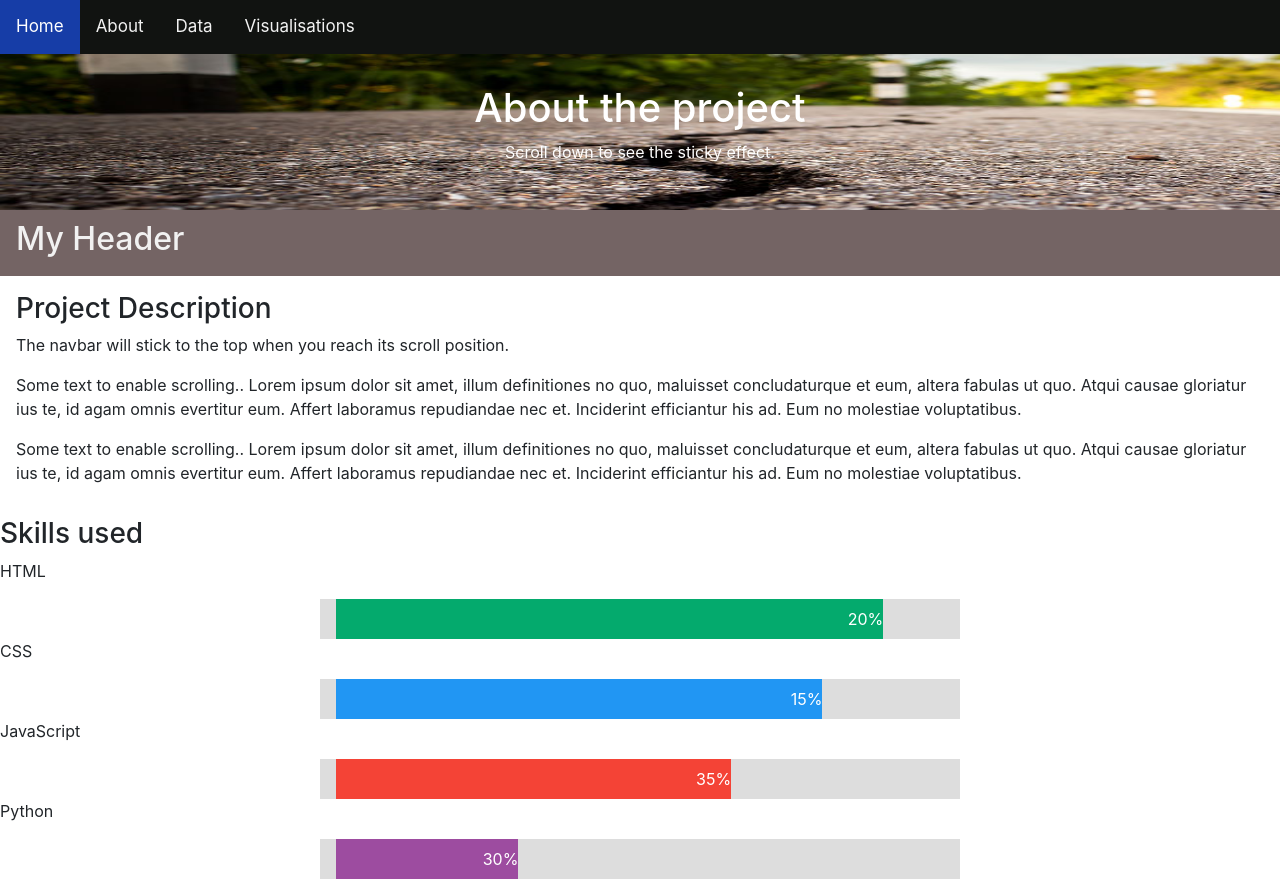
After one commit to P219-C/2_project-visualization, a Python web app: template templates/about.html in a window 1280 px wide. The commit adds this page. Run offline with Jinja, Linux system fonts and the light colour scheme; the template is opened without the code that fills it, so the values that code supplies are empty; some libraries are stand-ins or nearby versions.

Commit message:
website files initial commit

```diff
--- /dev/null
+++ b/static/css/style.css
@@ -0,0 +1,188 @@
+body, html {
+    height: 100%;
+  }
+
+  * {
+    box-sizing: border-box;
+  }
+
+  .bg-image1 {
+    /* The image used */
+    background-image: url("../images/planet-earth.jpg");
+
+    /* Add the blur effect */
+    filter: blur(8px);
+
+
+    /* Full height */
+    height: 100%;
+
+    /* Center and scale the image nicely */
+    background-position: center;
+    background-repeat: no-repeat;
+    background-size: cover;
+  }
+
+  .bg-image2 {
+    /* The image used */
+    background-image: url("../images/earth.jpg");
+
+    /* Add the blur effect */
+    filter: blur(8px);
+
+
+    /* Full height */
+    height: 100%;
+
+    /* Center and scale the image nicely */
+    background-position: center;
+    background-repeat: no-repeat;
+    background-size: cover;
+  }
+
+  /* Position text in the middle of the page/image */
+  .bg-text {
+    background-color: rgb(0,0,0); /* Fallback color */
+    background-color: rgba(0,0,0, 0.4); /* Black w/opacity/see-through */
+    color: white;
+    font-weight: bold;
+    border: 3px solid #f1f1f1;
+    position: absolute;
+    top: 50%;
+    left: 50%;
+    transform: translate(-50%, -50%);
+    z-index: 2;
+    width: 80%;
+    padding: 20px;
+    text-align: center;
+  }
+
+
+.topnav {
+    background-color: rgb(17, 19, 17);
+    overflow: hidden;
+  }
+
+  /* Style the links inside the navigation bar */
+  .topnav a {
+    float: left;
+    color: #f2f2f2;
+    text-align: center;
+    padding: 14px 16px;
+    text-decoration: none;
+    font-size: 17px;
+  }
+
+  /* Change the color of links on hover */
+  .topnav a:hover {
+    background-color: #ddd;
+    color: black;
+  }
+
+  /* Add a color to the active/current link */
+  .topnav a.active {
+    background-color: #163da7;
+    color: white;
+  }
+
+/* Three columns side by side */
+.column {
+    float: left;
+    width: 25%;
+    padding: 0 10px;
+    text-align: center
+  }
+  /* Remove extra left and right margins, due to padding in columns */
+.row {margin: 0 -5px;}
+
+/* Clear floats after the columns */
+.row:after {
+  content: "";
+  display: table;
+  clear: both;
+}
+
+  /* Display the columns below each other instead of side by side on small screens */
+  @media screen and (max-width: 650px) {
+    .column {
+      width: 100%;
+      display: block;
+      margin-bottom: 20px;
+    }
+  }
+
+  /* Add some shadows to create a card effect */
+  .card {
+    box-shadow: 0 4px 8px 0 rgba(0, 0, 0, 0.2);
+
+  }
+
+  /* Some left and right padding inside the container */
+  .container {
+    padding: 0 16px;
+  }
+
+
+  /* Make sure that padding behaves as expected */
+* {box-sizing:border-box}
+
+/* Container for skill bars */
+.container {
+  width: 50%; /* Full width */
+  background-color: #ddd; /* Grey background */
+}
+
+.skills {
+  text-align: right; /* Right-align text */
+  padding-top: 8px; /* Add top padding */
+  padding-bottom: 8px; /* Add bottom padding */
+  color: white; /* White text color */
+}
+
+.html {width: 90%; background-color: #04AA6D;} /* Green */
+.css {width: 80%; background-color: #2196F3;} /* Blue */
+.js {width: 65%; background-color: #f44336;} /* Red */
+.python {width: 30%; background-color: #9d4ca0;} /* Dark Grey */
+
+
+.top-container {
+  color: white;
+  padding: 30px;
+  text-align: center;
+  background-image: url("../images/earthquake-image-top.jpg") ;
+  background-repeat: no-repeat;
+  background-size: 2000px 170px;
+}
+
+.header {
+  padding: 10px 16px;
+  background: rgba(104, 87, 87, 0.918);
+  color: #f1f1f1;
+}
+
+.content {
+  padding: 16px;
+}
+
+.sticky {
+  position: fixed;
+  top: 0;
+  width: 100%;
+}
+
+.sticky + .content {
+  padding-top: 102px;
+}
+
+ /* remove default margin and padding from body */
+body {
+  padding: 0;
+  margin: 0;
+}
+
+/* set map, body, and html to 100% of the screen size */
+#map,
+body,
+html {
+  height: 100%;
+}
--- a/static/css/styles.css
+++ /dev/null
@@ -1 +0,0 @@
-/* add custom styles here */
--- /dev/null
+++ b/static/js/config.js
@@ -0,0 +1,2 @@
+// API key
+const API_KEY = "pk.eyJ1IjoiYXNmaWEiLCJhIjoiY2t5MnUzNDI0MG9wZjJ2bzZnYTMzeW1zcyJ9.NCjH8qOF3AKuSjdyLBIxgA";
--- /dev/null
+++ b/templates/about.html
@@ -0,0 +1,74 @@
+<!DOCTYPE html>
+<html lang="en">
+<head>
+  <meta charset="UTF-8">
+  <meta name="viewport" content="width=device-width, initial-scale=1">
+  <title>Project 2</title>
+  <link rel="stylesheet" href="https://stackpath.bootstrapcdn.com/bootstrap/4.3.1/css/bootstrap.min.css" integrity="sha384-ggOyR0iXCbMQv3Xipma34MD+dH/1fQ784/j6cY/iJTQUOhcWr7x9JvoRxT2MZw1T" crossorigin="anonymous">
+  <link rel="stylesheet" href = "../static/css/style.css">
+</head>
+<body>
+  <div class="topnav">
+        <a class="active" href="index.html">Home</a>
+        <a href="about.html">About</a>
+        <a href="data.html">Data</a>
+        <a href="visualisations.html">Visualisations</a>
+    </div>
+    <div class="top-container">
+      <h1>About the project</h1>
+      <p>Scroll down to see the sticky effect.</p>
+    </div>
+    <div class="header" id="myHeader">
+      <h2>My Header</h2>
+    </div>
+    <div class="content">
+      <h3>Project Description</h3>
+      <p>The navbar will stick to the top when you reach its scroll position.</p>
+      <p>Some text to enable scrolling.. Lorem ipsum dolor sit amet, illum definitiones no quo, maluisset concludaturque et eum, altera fabulas ut quo. Atqui causae gloriatur ius te, id agam omnis evertitur eum. Affert laboramus repudiandae nec et. Inciderint efficiantur his ad. Eum no molestiae voluptatibus.</p>
+      <p>Some text to enable scrolling.. Lorem ipsum dolor sit amet, illum definitiones no quo, maluisset concludaturque et eum, altera fabulas ut quo. Atqui causae gloriatur ius te, id agam omnis evertitur eum. Affert laboramus repudiandae nec et. Inciderint efficiantur his ad. Eum no molestiae voluptatibus.</p>
+
+    </div>
+
+    <script>
+      window.onscroll = function() {myFunction()};
+
+      var navbar = document.getElementById("navbar");
+      var sticky = navbar.offsetTop;
+
+      function myFunction() {
+        if (window.pageYOffset >= sticky) {
+          navbar.classList.add("sticky")
+        } else {
+          navbar.classList.remove("sticky");
+        }
+      }
+      </script>
+
+    <h3>Skills used</h3>
+
+      <p>HTML</p>
+      <div class="container">
+        <div class="skills html">20%</div>
+      </div>
+
+      <p>CSS</p>
+      <div class="container">
+        <div class="skills css">15%</div>
+      </div>
+
+      <p>JavaScript</p>
+      <div class="container">
+        <div class="skills js">35%</div>
+      </div>
+
+      <p>Python</p>
+      <div class="container">
+        <div class="skills python">30%</div>
+      </div>
+
+
+
+    <script src="https://cdn.jsdelivr.net/npm/bootstrap@5.1.3/dist/js/bootstrap.bundle.min.js" integrity="sha384-ka7Sk0Gln4gmtz2MlQnikT1wXgYsOg+OMhuP+IlRH9sENBO0LRn5q+8nbTov4+1p" crossorigin="anonymous"></script>
+
+</body>
+</html>
```
Also changed, not shown: static/js/barplot.js (added, +19 -0 lines), static/js/heatmap2.js (added, +77 -0 lines), static/js/leaflet-heat.js (added, +112 -0 lines), templates/data.html (added, +45 -0 lines), templates/index.html (+68 -1 lines), templates/test.html (added, +80 -0 lines), templates/visualisations.html (added, +61 -0 lines), images/pacific-ring-of-fire.jpg (added), static/images/earth.jpg (added), static/images/earthquake-image-top.jpg (added), static/images/pacific-ring-of-fire.jpg (added), static/images/planet-earth.jpg (added), static/images/top-image.jpg (added), 1 other file.
